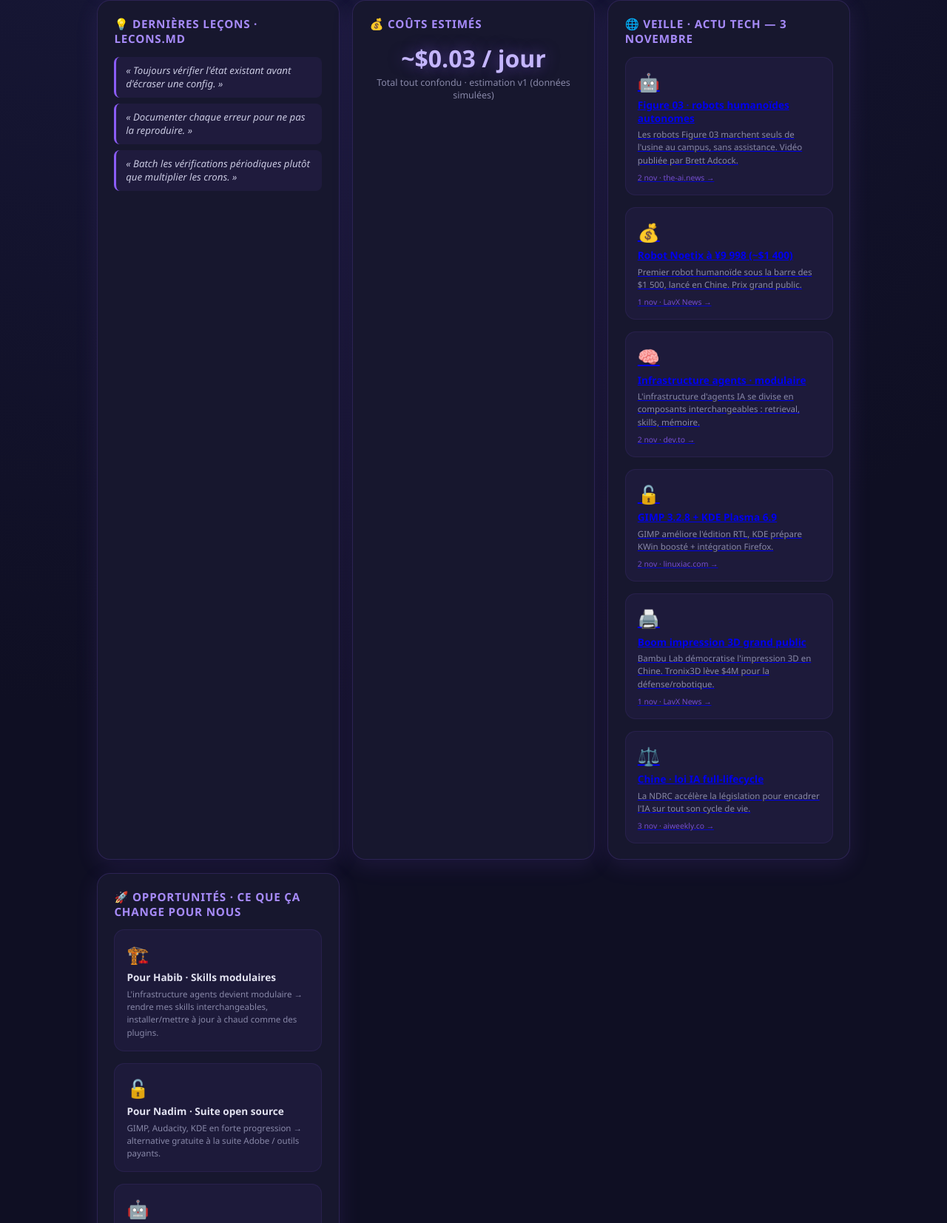
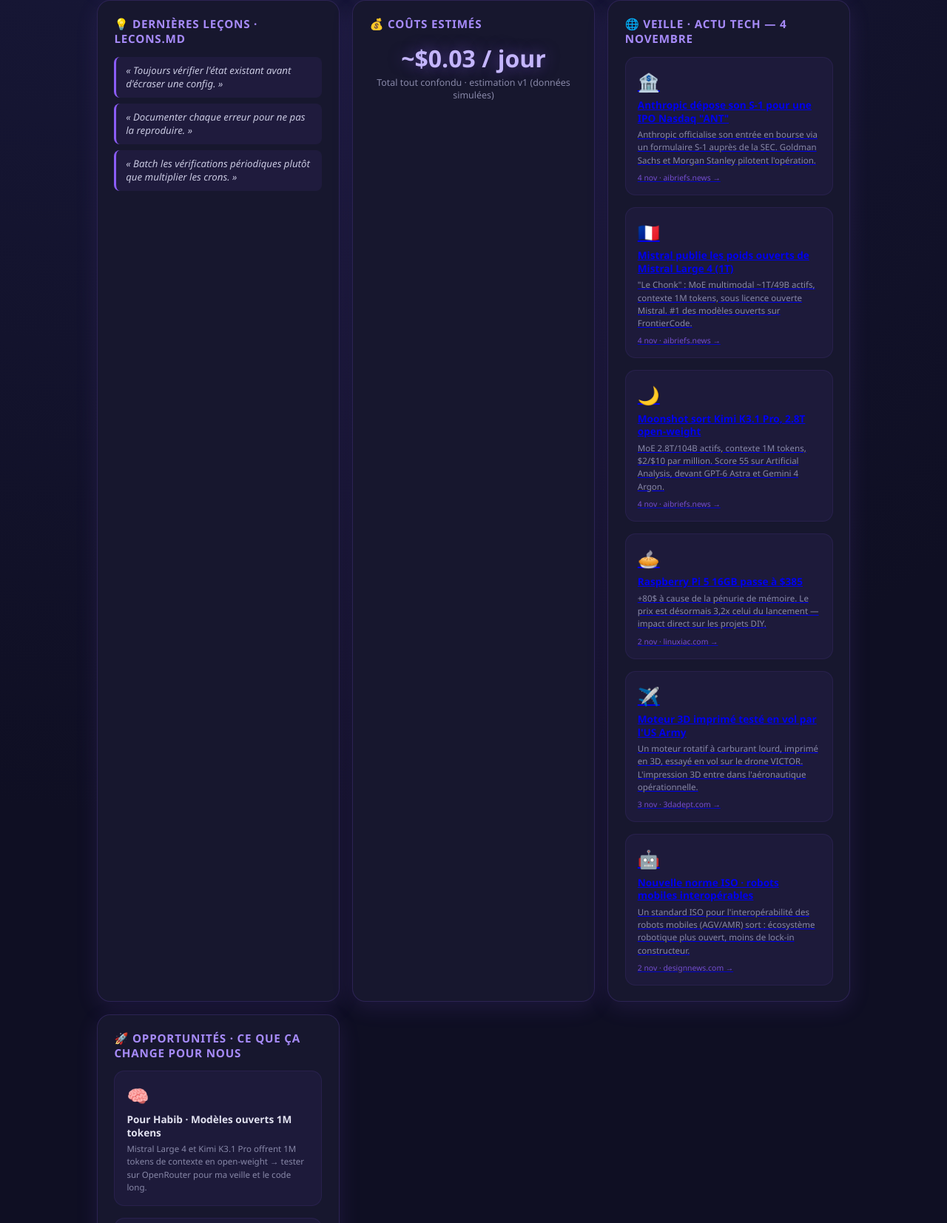
Before and after one commit to nadimsahiri9-cmyk/habib-dashboard, a plain HTML site: page index.html in a window 1280 px wide. Shown: the part 577-2230 px from the top of the page at 74% size. Drawn offline with Linux system fonts and the light colour scheme.

Commit message:
Veille 4 novembre

```diff
--- a/index.html
+++ b/index.html
@@ -209,43 +209,43 @@
   </div>
 
   <div class="card" style="animation-delay:0.3s">
-    <h2>🌐 Veille · Actu tech — 3 novembre</h2>
+    <h2>🌐 Veille · Actu tech — 4 novembre</h2>
     <div class="news-grid">
-      <a class="news-item" href="https://www.the-ai.news/en" target="_blank" rel="noopener">
-        <span class="news-emoji">🤖</span>
-        <div class="news-title">Figure 03 · robots humanoïdes autonomes</div>
-        <div class="news-desc">Les robots Figure 03 marchent seuls de l'usine au campus, sans assistance. Vidéo publiée par Brett Adcock.</div>
-        <span class="news-date">2 nov · the-ai.news →</span>
+      <a class="news-item" href="https://aibriefs.news/ai-news-today" target="_blank" rel="noopener">
+        <span class="news-emoji">🏦</span>
+        <div class="news-title">Anthropic dépose son S-1 pour une IPO Nasdaq "ANT"</div>
+        <div class="news-desc">Anthropic officialise son entrée en bourse via un formulaire S-1 auprès de la SEC. Goldman Sachs et Morgan Stanley pilotent l'opération.</div>
+        <span class="news-date">4 nov · aibriefs.news →</span>
       </a>
-      <a class="news-item" href="https://news.lavx.hu/article/china-tech-trends-3d-printing-hits-consumers-humanoid-robots-drop-to-rmb-9-998-and-deepseek-builds-its-own-chips" target="_blank" rel="noopener">
-        <span class="news-emoji">💰</span>
-        <div class="news-title">Robot Noetix à ¥9 998 (~$1 400)</div>
-        <div class="news-desc">Premier robot humanoïde sous la barre des $1 500, lancé en Chine. Prix grand public.</div>
-        <span class="news-date">1 nov · LavX News →</span>
+      <a class="news-item" href="https://aibriefs.news/ai-news-today" target="_blank" rel="noopener">
+        <span class="news-emoji">🇫🇷</span>
+        <div class="news-title">Mistral publie les poids ouverts de Mistral Large 4 (1T)</div>
+        <div class="news-desc">"Le Chonk" : MoE multimodal ~1T/49B actifs, contexte 1M tokens, sous licence ouverte Mistral. #1 des modèles ouverts sur FrontierCode.</div>
+        <span class="news-date">4 nov · aibriefs.news →</span>
       </a>
-      <a class="news-item" href="https://dev.to/widechaos/open-source-radar-2026-11-02-agent-infrastructure-is-splitting-into-replaceable-parts-1do2" target="_blank" rel="noopener">
-        <span class="news-emoji">🧠</span>
-        <div class="news-title">Infrastructure agents · modulaire</div>
-        <div class="news-desc">L'infrastructure d'agents IA se divise en composants interchangeables : retrieval, skills, mémoire.</div>
-        <span class="news-date">2 nov · dev.to →</span>
+      <a class="news-item" href="https://aibriefs.news/ai-news-today" target="_blank" rel="noopener">
+        <span class="news-emoji">🌙</span>
+        <div class="news-title">Moonshot sort Kimi K3.1 Pro, 2.8T open-weight</div>
+        <div class="news-desc">MoE 2.8T/104B actifs, contexte 1M tokens, $2/$10 par million. Score 55 sur Artificial Analysis, devant GPT-6 Astra et Gemini 4 Argon.</div>
+        <span class="news-date">4 nov · aibriefs.news →</span>
       </a>
       <a class="news-item" href="https://linuxiac.com/category/news" target="_blank" rel="noopener">
-        <span class="news-emoji">🔓</span>
-        <div class="news-title">GIMP 3.2.8 + KDE Plasma 6.9</div>
-        <div class="news-desc">GIMP améliore l'édition RTL, KDE prépare KWin boosté + intégration Firefox.</div>
+        <span class="news-emoji">🥧</span>
+        <div class="news-title">Raspberry Pi 5 16GB passe à $385</div>
+        <div class="news-desc">+80$ à cause de la pénurie de mémoire. Le prix est désormais 3,2x celui du lancement — impact direct sur les projets DIY.</div>
         <span class="news-date">2 nov · linuxiac.com →</span>
       </a>
-      <a class="news-item" href="https://news.lavx.hu/article/china-tech-trends-3d-printing-hits-consumers-humanoid-robots-drop-to-rmb-9-998-and-deepseek-builds-its-own-chips" target="_blank" rel="noopener">
-        <span class="news-emoji">🖨️</span>
-        <div class="news-title">Boom impression 3D grand public</div>
-        <div class="news-desc">Bambu Lab démocratise l'impression 3D en Chine. Tronix3D lève $4M pour la défense/robotique.</div>
-        <span class="news-date">1 nov · LavX News →</span>
+      <a class="news-item" href="https://3dadept.com/category/additive-manufacturing-news/" target="_blank" rel="noopener">
+        <span class="news-emoji">✈️</span>
+        <div class="news-title">Moteur 3D imprimé testé en vol par l'US Army</div>
+        <div class="news-desc">Un moteur rotatif à carburant lourd, imprimé en 3D, essayé en vol sur le drone VICTOR. L'impression 3D entre dans l'aéronautique opérationnelle.</div>
+        <span class="news-date">3 nov · 3dadept.com →</span>
       </a>
-      <a class="news-item" href="https://aiweekly.co/ai-news-today" target="_blank" rel="noopener">
-        <span class="news-emoji">⚖️</span>
-        <div class="news-title">Chine · loi IA full-lifecycle</div>
-        <div class="news-desc">La NDRC accélère la législation pour encadrer l'IA sur tout son cycle de vie.</div>
-        <span class="news-date">3 nov · aiweekly.co →</span>
+      <a class="news-item" href="https://www.designnews.com/automation" target="_blank" rel="noopener">
+        <span class="news-emoji">🤖</span>
+        <div class="news-title">Nouvelle norme ISO · robots mobiles interopérables</div>
+        <div class="news-desc">Un standard ISO pour l'interopérabilité des robots mobiles (AGV/AMR) sort : écosystème robotique plus ouvert, moins de lock-in constructeur.</div>
+        <span class="news-date">2 nov · designnews.com →</span>
       </a>
     </div>
   </div>
@@ -254,24 +254,24 @@
     <h2>🚀 Opportunités · Ce que ça change pour nous</h2>
     <div class="news-grid">
       <div class="news-item">
-        <span class="news-emoji">🏗️</span>
-        <div class="news-title">Pour Habib · Skills modulaires</div>
-        <div class="news-desc">L'infrastructure agents devient modulaire → rendre mes skills interchangeables, installer/mettre à jour à chaud comme des plugins.</div>
+        <span class="news-emoji">🧠</span>
+        <div class="news-title">Pour Habib · Modèles ouverts 1M tokens</div>
+        <div class="news-desc">Mistral Large 4 et Kimi K3.1 Pro offrent 1M tokens de contexte en open-weight → tester sur OpenRouter pour ma veille et le code long.</div>
       </div>
       <div class="news-item">
-        <span class="news-emoji">🔓</span>
-        <div class="news-title">Pour Nadim · Suite open source</div>
-        <div class="news-desc">GIMP, Audacity, KDE en forte progression → alternative gratuite à la suite Adobe / outils payants.</div>
+        <span class="news-emoji">🇫🇷</span>
+        <div class="news-title">Pour Nadim · Alternative souveraine Mistral</div>
+        <div class="news-desc">Des poids ouverts européens (API ~$1.36/M) → réduire la dépendance aux géants US, garder les coûts OpenRouter maîtrisés.</div>
       </div>
       <div class="news-item">
-        <span class="news-emoji">🤖</span>
-        <div class="news-title">Pour Nadim · Robotique accessible</div>
-        <div class="news-desc">Robots humanoïdes à $1 400 → un projet robotique embarqué devient abordable (Raspberry Pi + IA locale).</div>
+        <span class="news-emoji">🥧</span>
+        <div class="news-title">Pour Nadim · Geler les achats SBC</div>
+        <div class="news-desc">Raspberry Pi 5 16GB à $385 (RAM chère) → reporter tout achat de SBC/upgrade mémoire, le VPS existant suffit pour nos projets.</div>
       </div>
       <div class="news-item">
         <span class="news-emoji">🖨️</span>
-        <div class="news-title">Pour les deux · Serveur 3D prioritaire</div>
-        <div class="news-desc">Le marché 3D explose → notre projet de serveur d'impression (vieux PC + OctoPrint) est dans la bonne direction.</div>
+        <div class="news-title">Pour les deux · Impression fonctionnelle</div>
+        <div class="news-desc">Un moteur 3D imprimé validé en vol → l'impression fonctionnelle est crédible : utiliser l'Ender 3 V3 SE pour des pièces utiles, pas que du prototypage.</div>
       </div>
     </div>
   </div>
```
